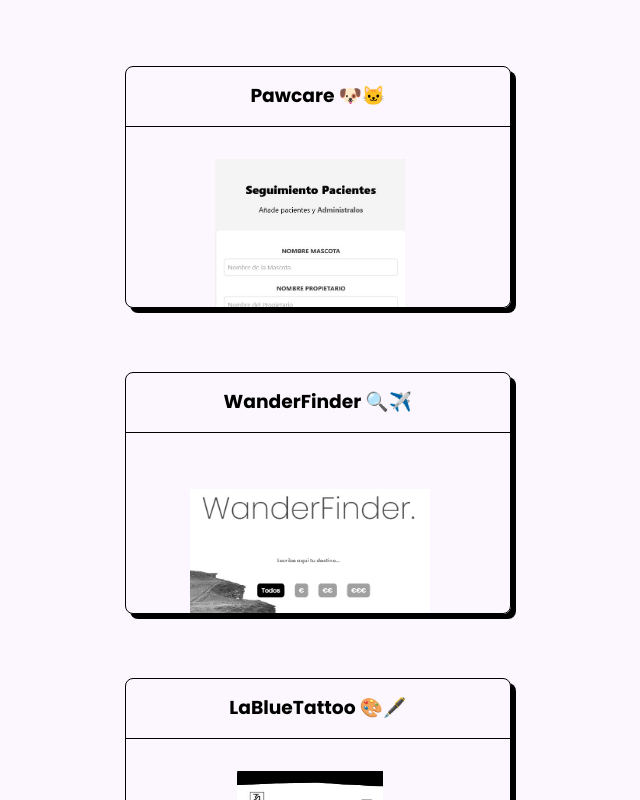
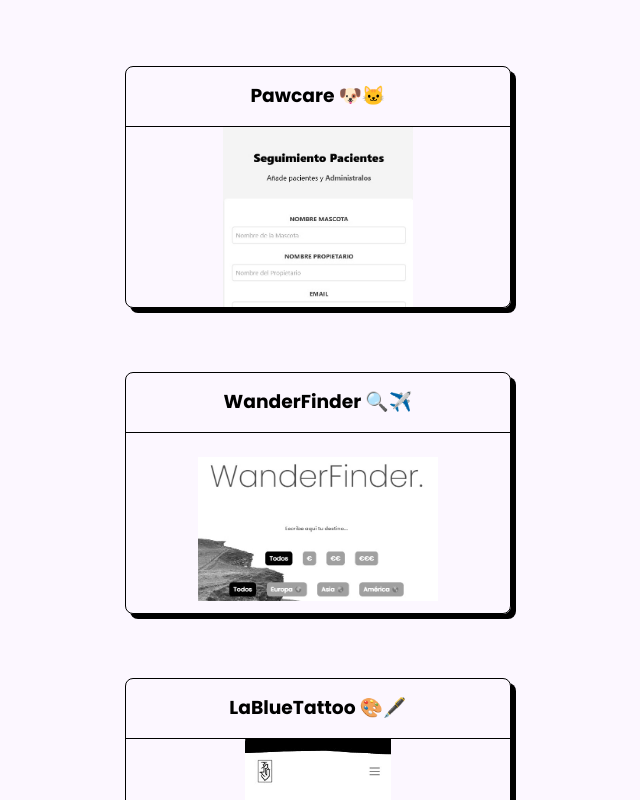
Before and after one commit to andredomin/main-portfolio, a React (Vite) app: page / in a window 1280 px wide. Shown: the part 2880-3680 px from the top of the page, without its empty margins (335-975 px from the left). Built offline with nearby package versions, Linux system fonts and the light colour scheme.

Commit message:
small fix

```diff
--- a/src/components/Presentation.jsx
+++ b/src/components/Presentation.jsx
@@ -28,7 +28,7 @@ const Presentation = () => {
                 y: '0vh'
             }}
             initial={{
-                y: '-25vh'
+                y: '-15vh'
             }}
             viewport={{once: true}}
             transition={{ type: 'spring', stiffness: 20, damping: 20 }}
--- a/src/styles/portfolio.scss
+++ b/src/styles/portfolio.scss
@@ -27,14 +27,14 @@
         .card__container{
             cursor: pointer;
             width: 100%;
-            margin-left: 20%;
+            display: flex;
+            flex-direction: column;
             margin-bottom: 2em;
              a{
                 text-decoration: none;
              }
             img{
-                margin-top: 2em;
-                margin-left: -5em;
+
                 object-fit: contain;
                 filter: grayscale(1);
                 width: 15em;
--- a/src/styles/presentation.scss
+++ b/src/styles/presentation.scss
@@ -5,6 +5,7 @@ body{
     display: flex;
     flex-direction: column;
     overflow-x: hidden;
+    max-width: 100vw;
 }
 
 header{
```
